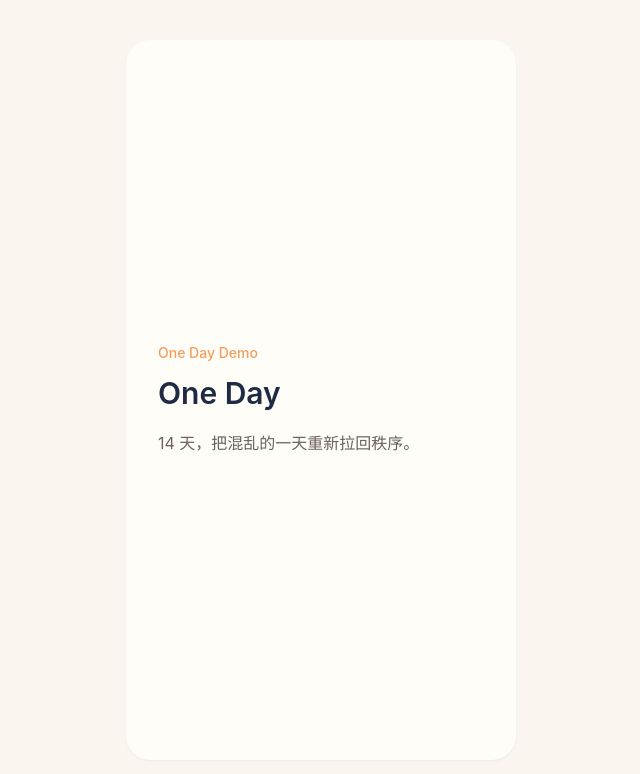
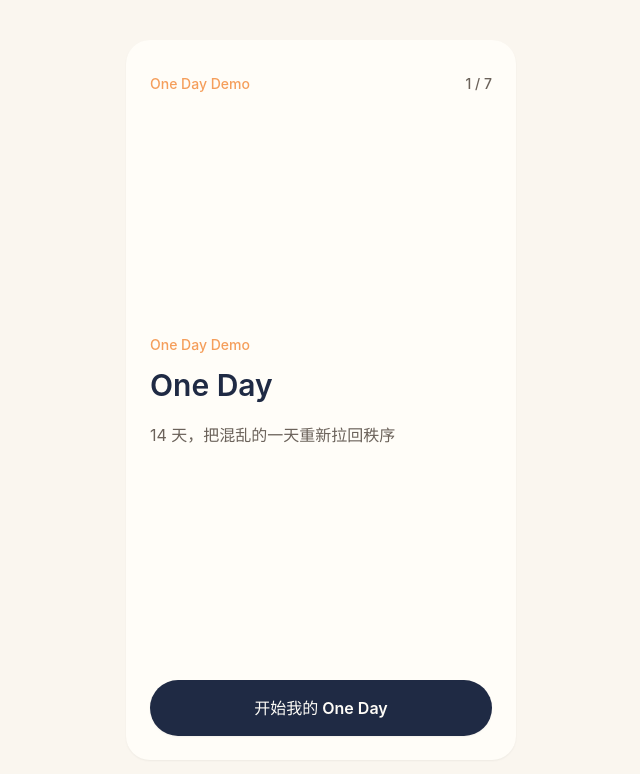
Before and after one commit to swen-chan/oneday, a React (Vite) app: page / in a window 1280 px wide. Shown: the top 774 px of the page, without its empty margins (319-959 px from the left). Built offline with nearby package versions, Linux system fonts and the light colour scheme.

Commit message:
module-03: add app flow navigation

```diff
--- a/src/App.tsx
+++ b/src/App.tsx
@@ -1,12 +1,117 @@
+import { useMemo, useState } from "react";
+import { demoData } from "./data/demoData";
+
+type FlowStep = {
+  id: string;
+  eyebrow: string;
+  title: string;
+  body: string;
+  primaryCta?: string;
+};
+
 export default function App() {
+  const flowSteps = useMemo<FlowStep[]>(
+    () => [
+      {
+        id: "landing",
+        eyebrow: "One Day Demo",
+        title: demoData.productName,
+        body: demoData.landing.headline,
+        primaryCta: demoData.landing.cta,
+      },
+      {
+        id: "intake",
+        eyebrow: "Intake",
+        title: "当前状态了解",
+        body: "先快速了解你的困扰、当前状态，以及 14 天后希望看到的变化。",
+        primaryCta: demoData.intake.cta,
+      },
+      {
+        id: "action-card",
+        eyebrow: "Daily 3+3",
+        title: "今日 3+3 行动卡",
+        body: "今天不用改变一生，只需要把今天过回自己手里。",
+        primaryCta: "完成今日打卡",
+      },
+      {
+        id: "checkin",
+        eyebrow: "Check-in",
+        title: "今日打卡",
+        body: "记录今天完成的对内修复和对外输出，再交给 One Day 生成反馈。",
+        primaryCta: demoData.checkin.cta,
+      },
+      {
+        id: "feedback",
+        eyebrow: "AI Feedback",
+        title: demoData.feedback.title,
+        body: "One Day 会把今日行动转化为温暖、及时、可继续执行的成长反馈。",
+        primaryCta: demoData.feedback.primaryCta,
+      },
+      {
+        id: "progress",
+        eyebrow: "14-Day Journey",
+        title: demoData.progress.title,
+        body: `Day ${demoData.currentDay} / ${demoData.totalDays}，当前状态：${demoData.progress.status}。`,
+        primaryCta: demoData.progress.cta,
+      },
+      {
+        id: "report-preview",
+        eyebrow: "Final Report",
+        title: demoData.finalReport.title,
+        body: "结营报告会汇总身体节律、情绪状态、对外输出记录和下一阶段建议。",
+        primaryCta: demoData.finalReport.primaryCta,
+      },
+    ],
+    [],
+  );
+  const [currentStepIndex, setCurrentStepIndex] = useState(0);
+  const currentStep = flowSteps[currentStepIndex];
+  const isFirstStep = currentStepIndex === 0;
+  const isLastStep = currentStepIndex === flowSteps.length - 1;
+
+  function goNext() {
+    setCurrentStepIndex((index) => Math.min(index + 1, flowSteps.length - 1));
+  }
+
+  function goBack() {
+    setCurrentStepIndex((index) => Math.max(index - 1, 0));
+  }
+
   return (
     <main className="min-h-screen bg-cream px-6 py-10 font-sans text-night-blue">
-      <section className="mx-auto flex min-h-[calc(100vh-5rem)] max-w-[390px] flex-col justify-center rounded-[24px] bg-warm-white p-8 shadow-sm">
-        <p className="mb-3 text-sm font-medium text-dawn-orange">One Day Demo</p>
-        <h1 className="text-3xl font-semibold leading-tight">One Day</h1>
-        <p className="mt-4 text-base leading-7 text-muted-text">
-          14 天，把混乱的一天重新拉回秩序。
-        </p>
+      <section className="mx-auto flex min-h-[calc(100vh-5rem)] max-w-[390px] flex-col rounded-[24px] bg-warm-white p-6 shadow-sm">
+        <header className="mb-12 flex min-h-10 items-center justify-between gap-4 text-sm">
+          {isFirstStep ? (
+            <span className="font-medium text-dawn-orange">One Day Demo</span>
+          ) : (
+            <button
+              type="button"
+              onClick={goBack}
+              className="rounded-full border border-soft-gold/40 px-4 py-2 font-medium text-night-blue"
+            >
+              返回
+            </button>
+          )}
+          <span aria-label="页面进度" className="font-medium text-muted-text">
+            {currentStepIndex + 1} / {flowSteps.length}
+          </span>
+        </header>
+
+        <div className="flex flex-1 flex-col justify-center">
+          <p className="mb-3 text-sm font-medium text-dawn-orange">{currentStep.eyebrow}</p>
+          <h1 className="text-3xl font-semibold leading-tight">{currentStep.title}</h1>
+          <p className="mt-4 text-base leading-7 text-muted-text">{currentStep.body}</p>
+        </div>
+
+        {currentStep.primaryCta ? (
+          <button
+            type="button"
+            onClick={isLastStep ? undefined : goNext}
+            className="mt-12 w-full rounded-full bg-night-blue px-5 py-4 text-base font-semibold text-warm-white shadow-sm"
+          >
+            {currentStep.primaryCta}
+          </button>
+        ) : null}
       </section>
     </main>
   );
```
Also changed, not shown: 2 other files (tests, documents, lock files or other folders).
